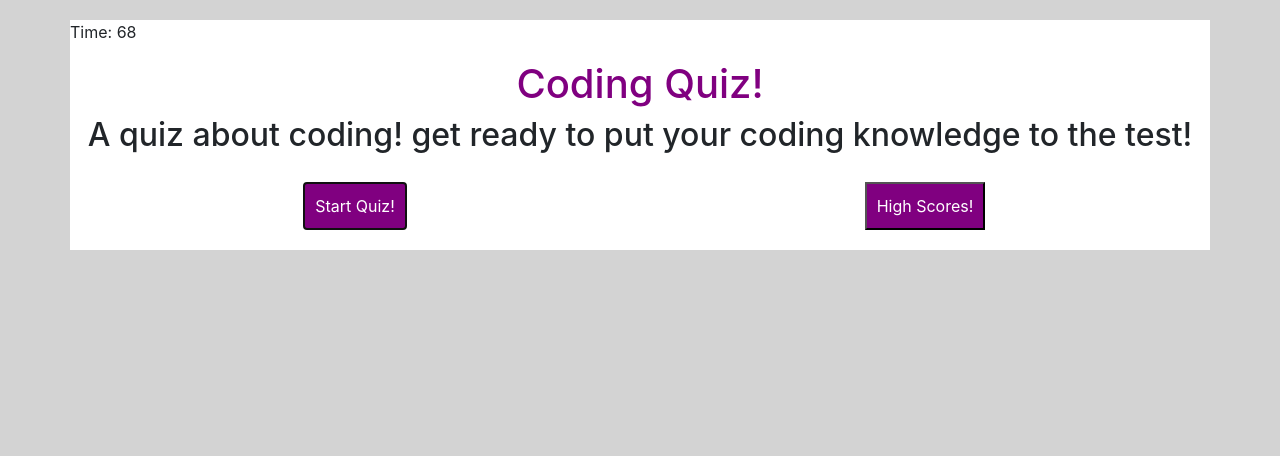
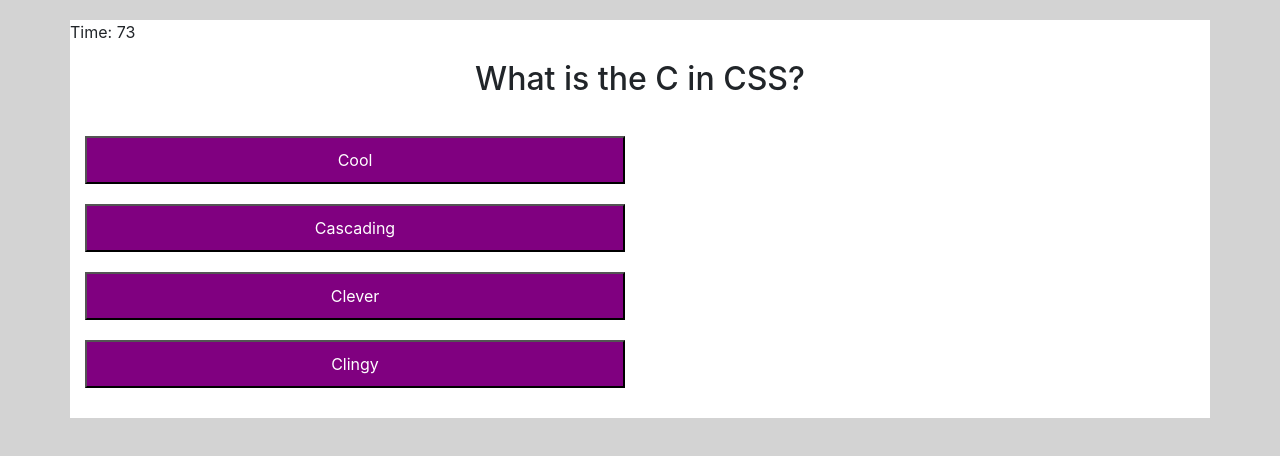
Before and after one commit to Alexander-Happe/quiz, a plain HTML site: page index.html in a window 1280 px wide. Both pictures are taken after a click on the button "Start Quiz!". Drawn offline with nearby package versions, Linux system fonts and the light colour scheme.

Commit message:
adds what i could

```diff
--- /dev/null
+++ b/assets/questions.js
@@ -0,0 +1,27 @@
+var questions = [
+    {
+        title: "What is the C in CSS?",
+        choices: ["Cool", "Cascading", "Clever", "Clingy"],
+        answer: "Cascading"
+    },
+    {
+        title: "What can't you do with javascript?",
+        choices: ["Animate things", "add function", "Add sound effects", "Cry"],
+        answer: "Cry"
+    },
+    {
+        title: "What does the M stand for in HTML",
+        choices: ["Makeup", "Markup", "Markdown", "Mellisa"],
+        answer: "Markup"
+    },
+    {
+        title: "What question is this?",
+        choices: ["1", "5", "3", "4"],
+        answer: "4"
+    },
+    {
+        title: "Should you do your homework last minute?",
+        choices: ["Yes", "Maybe", "No", "Who's asking?"],
+        answer: "No"
+    }
+]
--- a/assets/script.js
+++ b/assets/script.js
@@ -1,29 +1,102 @@
 var timer = document.querySelector(".timer")
 var header = document.querySelector(".head")
-var info = document.querySelector(".info")
+var info = document.getElementById("info")
 var startbttn = document.getElementById("start-bttn")
 var highbttn = document.getElementById("score-bttn")
+var hide = document.querySelectorAll(".stuff")
+var bttndiv = document.getElementById("button")
+
+
+
 
 var secondsleft = 75;
-var secondselapsed = 0;
 var interval;
+var answer = ""
 
 function starttime(){
-
     interval = setInterval(function(){
         secondsleft--;
         displaytime()
         if (secondsleft <= 0)
             clearInterval(interval)
-        console.log(secondsleft)
     }, 1000)
 }
 function displaytime(){
     timer.textContent = "Time: " + secondsleft
 }
-starttime()
+function gamestart(){
+    starttime()
+    for (i=0;i<hide.length; i++){
+        hide[i].className = "hide"
+    }
+    if (answer === ""){
+        var question = document.createElement("h2")
+        question.className = "info"
+        question.innerHTML = questions[0].title
+        info.append(question)
+        for (i=0;i<4; i++){
+            var buttons = document.createElement("button")
+            buttons.className = "questionbttn"
+            buttons.innerHTML = questions[0].choices[i]
+            buttons.setAttribute("value", questions[0].choices[i])
+            bttndiv.append(buttons)
+        }
+    }
+    var newbttns = document.querySelectorAll(".questionbttn")
+
+    console.log(newbttns)
+    for (i=0;i<newbttns.length;i++){
+        console.log(newbttns[i].value)
+        newbttns[i].addEventListener("click", function(){
+            if (this.value === questions[0].answer){
+                console.log(this.value)
+                answer = "1"
+                console.log(answer)
+            }
+            else {
+                secondsleft = secondsleft - 10
+                alert("Wrong")
+            }
+        })
+    }
+    if (answer === "1"){
+        bttndiv.remove(buttons)
+        info.remove(question)
+        var question = document.createElement("h2")
+        question.className = "info"
+        question.innerHTML = questions[1].title
+        info.append(question)
+        for (i=0;i<4; i++){
+            var buttons = document.createElement("button")
+            buttons.className = "questionbttn"
+            buttons.innerHTML = questions[1].choices[i]
+            buttons.setAttribute("value", questions[1].choices[i])
+            bttndiv.append(buttons)
+        }
+    }
+    var newbttns = document.querySelectorAll(".questionbttn")
+
+    console.log(newbttns)
+    for (i=0;i<newbttns.length;i++){
+        console.log(newbttns[i].value)
+        newbttns[i].addEventListener("click", function(){
+            if (this.value === questions[1].answer){
+                console.log(this.value)
+                answer = "2"
+            }
+            else {
+                secondsleft = secondsleft - 10
+                alert("Wrong")
+            }
+        })
+    }
+}
+
+
+
+
 startbttn.addEventListener("click", function(){
-    //start timer at 75 sec
+    gamestart()
 })
 highbttn.addEventListener("click", function(){
     //transfer to high score page w/ local storage log
--- a/assets/style.css
+++ b/assets/style.css
@@ -14,15 +14,10 @@ body{
     text-align: center;
     background-color: white;
 }
-#start {
-    background-color: purple;
-    color: white;
-    align-content: center;
-}
+
 button {
     background-color: purple;
     color: white;
-    align-content: center;
     padding: 10px;
 }
 .col-6 {
@@ -31,3 +26,12 @@ button {
     text-align: center;
     padding-top: 20px;
 }
+.hide {
+    display: none;
+}
+.questionbttn {
+    width: 100%;
+    float: left;
+    margin-top: 10px;
+    margin-bottom: 10px;
+}
--- a/index.html
+++ b/index.html
@@ -10,31 +10,27 @@
   <div class="container">
     <body>
         <div class="row" id="timer">
-            <p class="timer">Time: </p>
+            <p class="timer">Time: 75</p>
         </div>
         <div class="row">
             <div class="col" id="title">
-                <h1 class="head">Coding Quiz!</h1>
+                <h1 class="stuff">Coding Quiz!</h1>
             </div>
         </div>
         <div class="row">
             <div class="col" id="info">
-                <h2 class="info">A quiz about coding! get ready to put your coding knowledge to the test!</h2>
+                <h2 class="stuff">A quiz about coding! get ready to put your coding knowledge to the test!</h2>
             </div>
         </div>
         <div class="row">
-            <div class="col-6">
-                <button id ="start-bttn">Start Quiz!</button>
+            <div class="col-6" id="button">
+                <button class="stuff" id ="start-bttn">Start Quiz!</button>
             </div>
             <div class="col-6">
-                <button id ="score-bttn">High Scores!</button>
+                <button class="stuff" id ="score-bttn">High Scores!</button>
             </div>
         </div>
-
-
-    <script src="https://code.jquery.com/jquery-3.3.1.slim.min.js" integrity="sha384-q8i/X+965DzO0rT7abK41JStQIAqVgRVzpbzo5smXKp4YfRvH+8abtTE1Pi6jizo" crossorigin="anonymous"></script>
-    <script src="https://cdnjs.cloudflare.com/ajax/libs/popper.js/1.14.7/umd/popper.min.js" integrity="sha384-UO2eT0CpHqdSJQ6hJty5KVphtPhzWj9WO1clHTMGa3JDZwrnQq4sF86dIHNDz0W1" crossorigin="anonymous"></script>
-    <script src="https://stackpath.bootstrapcdn.com/bootstrap/4.3.1/js/bootstrap.min.js" integrity="sha384-JjSmVgyd0p3pXB1rRibZUAYoIIy6OrQ6VrjIEaFf/nJGzIxFDsf4x0xIM+B07jRM" crossorigin="anonymous"></script>
+    <script src="assets/questions.js"></script>
     <script src="assets/script.js"></script>
     </body>
   </div>
```
